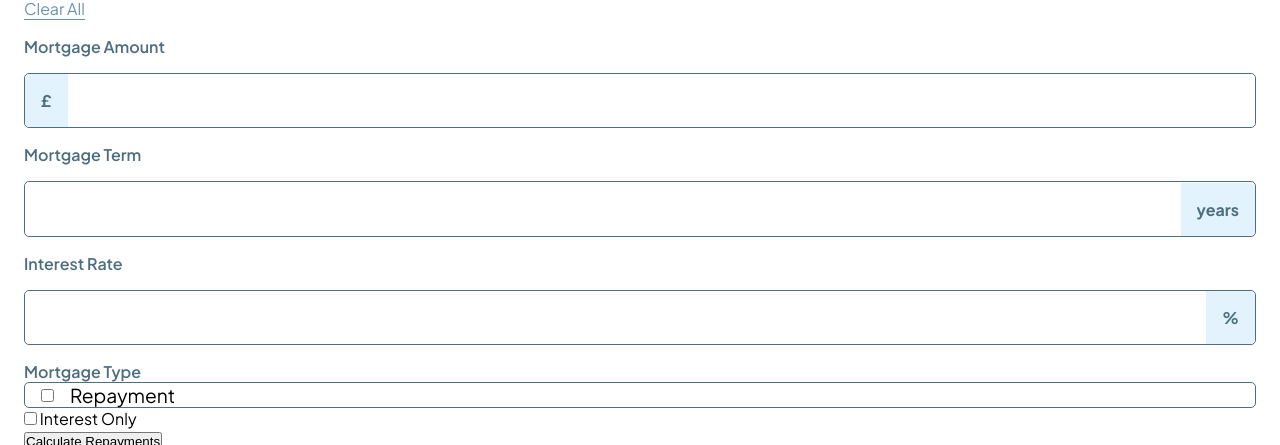
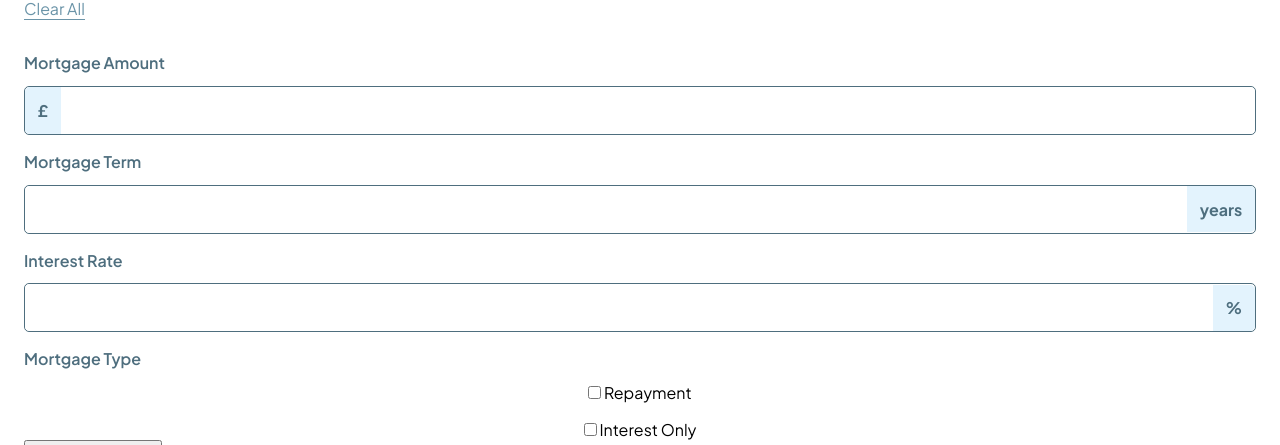
Before and after one commit to Arthur-CodesRTX/Mortgage-Repayment-Calculator, a plain HTML site: page mortgage-repayment-calculator-main/mortgage-repayment-calculator-main/index.html in a window 1280 px wide. Shown: the part 86-531 px from the top of the page. Drawn offline with Linux system fonts and the light colour scheme.

Commit message:
Update estilo.css

```diff
--- a/mortgage-repayment-calculator-main/mortgage-repayment-calculator-main/assets/estilo.css
+++ b/mortgage-repayment-calculator-main/mortgage-repayment-calculator-main/assets/estilo.css
@@ -4,6 +4,7 @@
     --color-one:hsl(200, 26%, 54%);
     --color-two:hsl(200, 24%, 40%);
     --color-three:hsl(202, 86%, 94%);
+    --color-four:hsl(202, 55%, 16%);
 }
 
 * {
@@ -39,11 +40,12 @@
 
 }
 
-.FormContentCalculator{
+.formContentCalculator{
     display: flex;
     flex-direction: column;
     justify-content: center;
-    align-items: center;
+    align-items: start;
+
 }
 
 .formMortagageInput{
@@ -52,7 +54,6 @@
     align-items: center;
     border: solid var(--color-two) 1px;
     border-radius: 5px;
-    margin: 1rem 0;
 }
 
 .formMortagageInput input{
@@ -60,14 +61,14 @@
 }
 
 .formMortagageInput span{
-    padding: 1rem;
+    padding: 0.8rem;
     background-color: var(--color-three);
     font-weight: bold;
     color: var(--color-two);
 }
 
 .formContentCalculator input{
-    padding: 1.2rem;
+    padding: 1rem;
     border-radius: 5px;
     border: none;
 }
@@ -81,6 +82,7 @@
 }
 
 .formContentCalculator label{
+    margin:1rem 0 0.8rem 0;
     font-size: 1rem;
     font-weight: 600;
     color: var(--color-two);
@@ -90,7 +92,14 @@
     width: 100%;
 }
 
-#checkContainer01{
+.formCheckboxContainer{
+    display: flex;
+    flex-direction: column;
+    gap: 1rem;
+    align-items: center;
+}
+
+.checkContainer{
     width: 100%;
     display: flex;
     align-items: center;
@@ -98,12 +107,21 @@
     border: 1px solid var(--color-two);
     border-radius: 5px;
     justify-content: left;
+    padding-left: 0.8rem;
+    font-size: 1.2rem;
+    font-weight: 700;
+    color: var(--color-four);
 }
 
-#checkContainer01 input{
-    margin-left: 1rem;
+.checkContainer input{
+    display: none;
 }
 
-#checkContainer01 span {
-    font-size: 1.2rem;
+.checkBtn{
+    display: inline-block;
+    margin-left: 5rem;
+    width: 1.2rem;
+    aspect-ratio: 1;
+    border: 1px solid black;
+    border-radius: 50%;
 }
```
